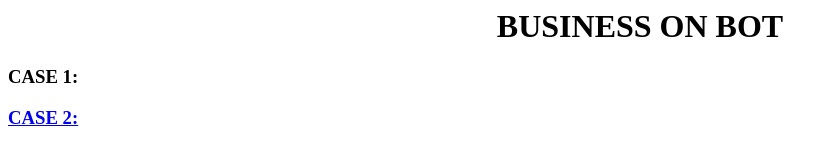
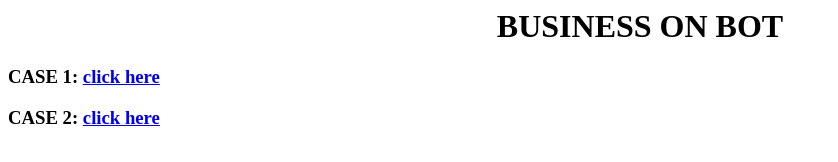
Before and after one commit to Thiyanesan/bob-backend-fetch-details, a website: page index.html in a window 1280 px wide. Shown: the whole page, without its empty margins (0-838 px from the left). Drawn offline with Linux system fonts and the light colour scheme.

Commit message:
Update index.html

```diff
--- a/index.html
+++ b/index.html
@@ -1,6 +1,6 @@
 <html>
   <h1><center>BUSINESS ON BOT</center></h1>
-  <h3>CASE 1: <a href = "https://bob-backend-fetch-details.vercel.app/api/search?q=Mumbai&limit=2&offset=1"></h3>
-  <h3>CASE 2: <a href = "https://bob-bank.vercel.app/api/branch?q=LONI&limit=1&offset=1"></h3>
+  <h3>CASE 1: <a href = "https://bob-backend-fetch-details.vercel.app/api/search?q=Mumbai&limit=2&offset=1">click here</a></h3>
+  <h3>CASE 2: <a href = "https://bob-bank.vercel.app/api/branch?q=LONI&limit=1&offset=1">click here</a></h3>
 
 </html>
```
